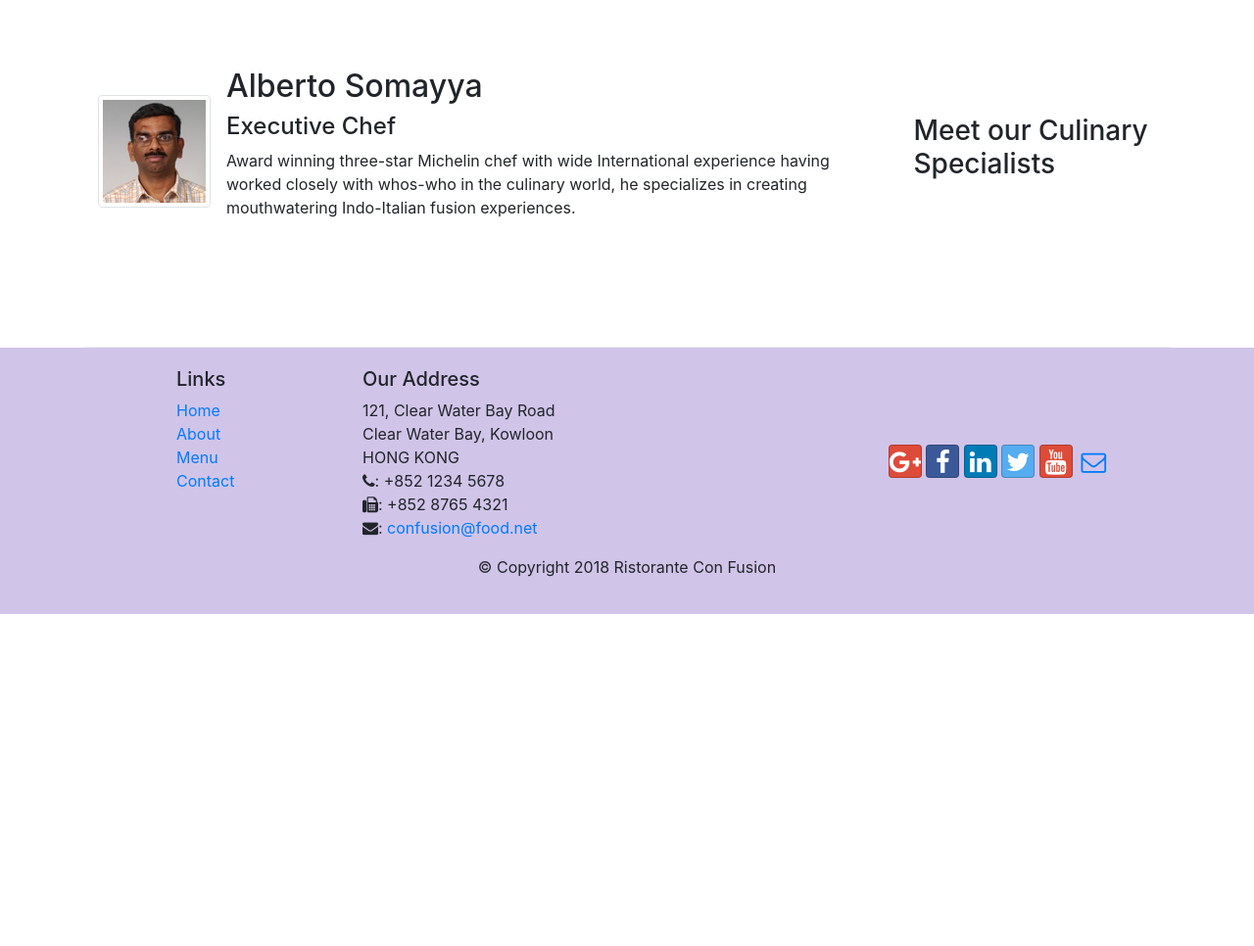
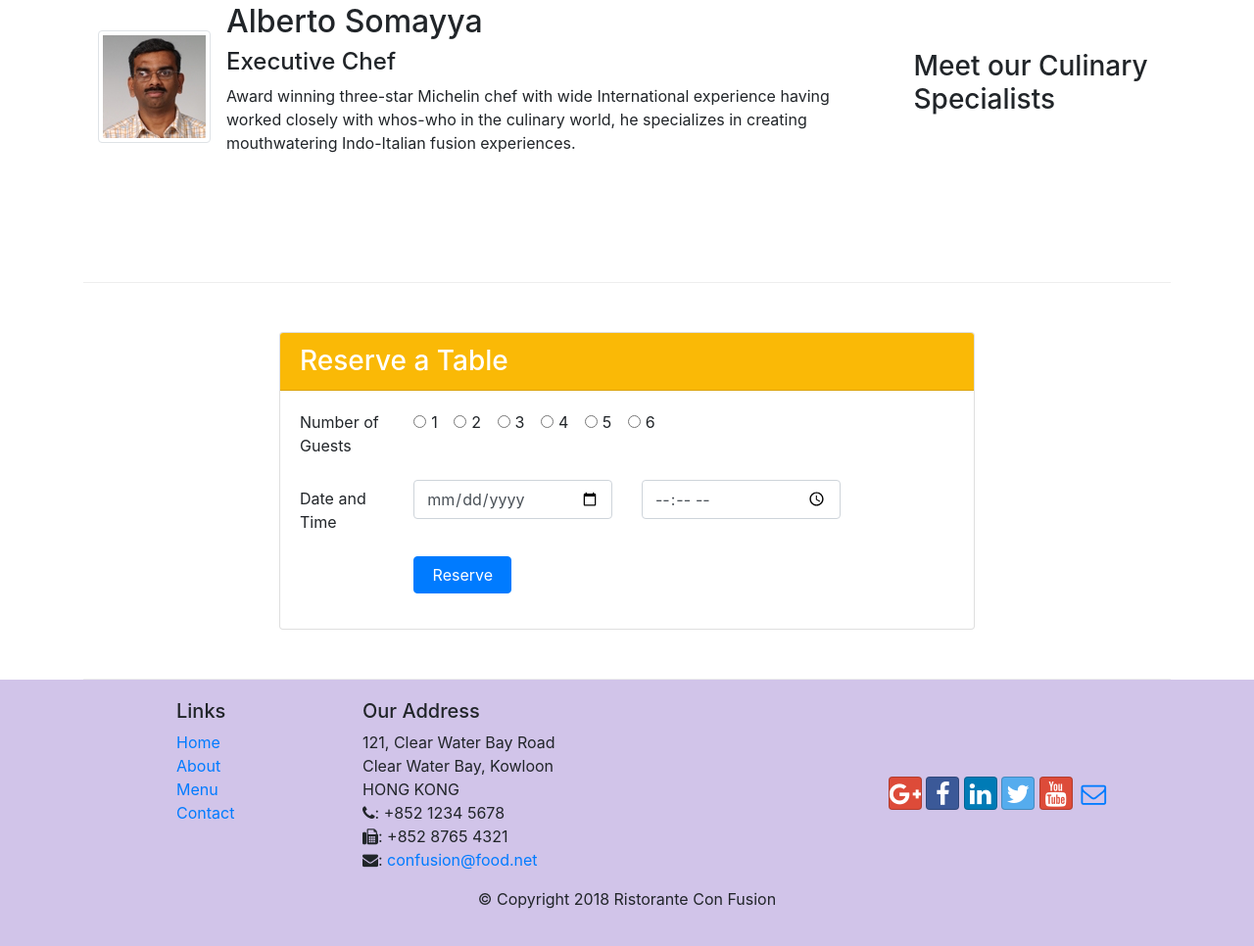
Before and after one commit to Anshg1109/Bootsrap4-Practice-project, a website: page index.html in a window 1280 px wide. Shown: the part 1245-2211 px from the top of the page at 98% size. Before the commit the page ends 1872 px from the top, so only its background shows below. Drawn offline with nearby package versions, Linux system fonts and the light colour scheme.

Commit message:
Assignment 2

```diff
--- a/css/styles.css
+++ b/css/styles.css
@@ -39,3 +39,14 @@ body{
 .navbar-dark {
      background-color: #512DA8;
 }
+
+
+.card-header{
+    background-color: rgb(250, 185, 6);
+}
+
+
+
+html {
+    scroll-behavior: smooth;
+  }
--- a/index.html
+++ b/index.html
@@ -39,13 +39,17 @@
                     <h1>Ristorante con Fusion</h1>
                     <p>We take inspiration from the World's best cuisines, and create a unique fusion experience. Our lipsmacking creations will tickle your culinary senses!</p>
                 </div>
-                <div class="col-12 col-sm align-self-center">
+                <div class="col-12 col-sm-3 align-self-center">
                     <img src="img/logo.png" class="img-fluid">
+                </div>
+                <div class="col-12 col-sm-3 align-self-center">
+                        <a role="button" class="btn btn-warning btn-lg" id="btn" href="#test" style=" color: black;
+                        padding: 0.5rem 3rem;">Reserve Table</a>
                 </div>
             </div>
         </div>
     </header>
-    <div class ="container">
+    <!-- <div class ="container">
         <div class="alert alert-warning alert-dismissible" role="alert">
             <button type="button" class="close" data-dismiss="alert">
             <span>&times;</span>
@@ -54,7 +58,7 @@
             <a href="tel:+85212345678" class="alert-link">
             call</a> us to reserve for more than six guests.
             </div>
-    </div>
+    </div> -->
 
 
     <div class="container">
@@ -86,8 +90,18 @@
                 <h3>This Month's Promotions</h3>
             </div>
             <div class="col col-sm col-md">
-                <h2>Weekend Grand Buffet</h2>
-                <p>Featuring mouthwatering combinations with a choice of five different salads, six enticing appetizers, six main entrees and five choicest desserts. Free flowing bubbly and soft drinks. All for just $19.99 per person </p>
+                <div class="media">
+
+                    <div class="media-body">
+                        <h2 class="mt-0">Weekend Grand Buffet <span class="badge badge-danger">NEW</span></h2>
+                        <p class="d-none d-sm-block">Featuring mouthwatering combinations with a choice of five different salads, six enticing
+                           appetizers, six main entrees and five choicest desserts. Free flowing bubbly and soft
+                           drinks. All for just $19.99 per person</p>
+
+                    </div>
+                    <img class="d-flex mr-3 img-thumbnail align-self-center"
+                            src="img/buffet.png" alt="Uthappizza">
+                </div>
             </div>
         </div>
 
@@ -111,7 +125,66 @@
                 </div>
             </div>
         </div>
+        <div class="row row-content justify-content-center" id="test">
+            <div class="col-12 col-sm-8 ">
+                <div class="card">
+                    <h3 class="card-header text-white">Reserve a Table</h3>
+                    <div class="card-body">
+                        <form>
+                            <fieldset class="form-group">
+                              <div class="row">
+                                <legend class="col-form-label col-sm-2 pt-0">Number of Guests</legend>
+                                <div class="col-12 col-sm-10">
+                                <div class="form-check form-check-inline">
+                                    <input class="form-check-input" type="radio" name="inlineRadioOptions" id="inlineRadio1" value="option1">
+                                    <label class="form-check-label" for="inlineRadio1">1</label>
+                                  </div>
+                                  <div class="form-check form-check-inline">
+                                    <input class="form-check-input" type="radio" name="inlineRadioOptions" id="inlineRadio2" value="option2">
+                                    <label class="form-check-label" for="inlineRadio2">2</label>
+                                  </div>
+                                  <div class="form-check form-check-inline">
+                                    <input class="form-check-input" type="radio" name="inlineRadioOptions" id="inlineRadio3" value="option3">
+                                    <label class="form-check-label" for="inlineRadio3">3</label>
+                                  </div>
+                                  <div class="form-check form-check-inline">
+                                    <input class="form-check-input" type="radio" name="inlineRadioOptions" id="inlineRadio4" value="option4">
+                                    <label class="form-check-label" for="inlineRadio4">4</label>
+                                  </div>
+                                  <div class="form-check form-check-inline">
+                                    <input class="form-check-input" type="radio" name="inlineRadioOptions" id="inlineRadio5" value="option5">
+                                    <label class="form-check-label" for="inlineRadio5">5</label>
+                                  </div>
+                                  <div class="form-check form-check-inline">
+                                    <input class="form-check-input" type="radio" name="inlineRadioOptions" id="inlineRadio6" value="option6">
+                                    <label class="form-check-label" for="inlineRadio6">6</label>
+                                  </div>
+                                </div>
+                              </div>
+                            </fieldset>
+                            <div class="form-group row">
+                                <label for="inputEmail3" class="col-sm-2 col-form-label">Date and Time</label>
+                                <div class="col-sm-4">
+                                  <input type="date" class="form-control" id="Date" placeholder="Date">
+                                </div>
+                                <div class="col-sm-4">
+                                    <input type="time" class="form-control" id="Time" placeholder="Time">
+                                  </div>
+                              </div>
+                            <div class="form-group row">
+                                <div class="col-0 col-sm-2"></div>
+                              <div class="col-sm-4">
+                                <button type="submit" class="btn btn-primary" id="bt" style="width:100px;">Reserve</button>
+                              </div>
+                              <div class="col-sm-6"></div>
+                            </div>
+                          </form>
+                    </div>
+                </div>
+            </div>
+        </div>
     </div>
+
 
     <footer class="footer">
         <div class="container">
@@ -158,6 +231,7 @@
     <script src="node_modules/jquery/dist/jquery.slim.min.js"></script>
     <script src="node_modules/popper.js/dist/umd/popper.min.js"></script>
     <script src="node_modules/bootstrap/dist/js/bootstrap.min.js"></script>
+    <script src="https://ajax.googleapis.com/ajax/libs/jquery/3.3.1/jquery.min.js"></script>
 
 </body>
 
```
Also changed, not shown: aboutus.html (+2 -1 lines).
